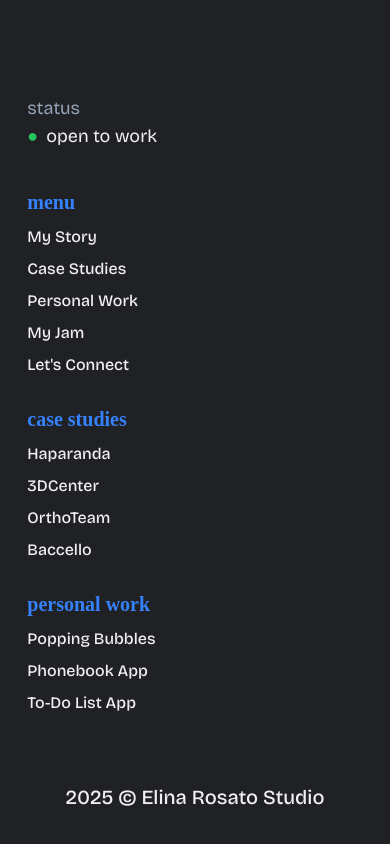
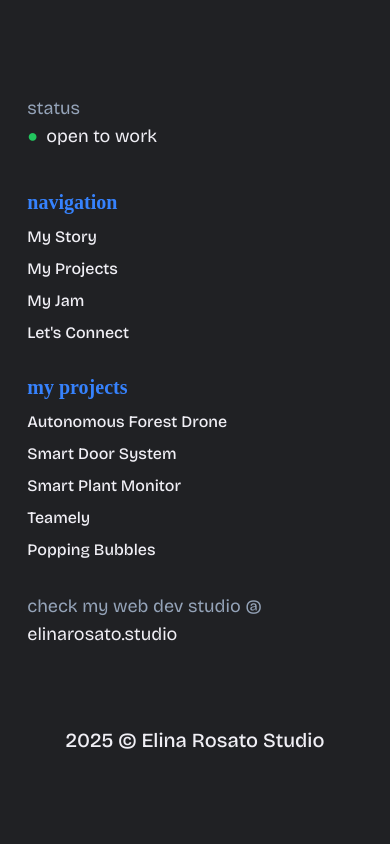
Before and after one commit to elinaRosato/portfolio, a Next.js app: page /projects/drone in a window 390 px wide. Shown: the part 5655-6499 px from the top of the page. Built offline with nearby package versions, Linux system fonts and the light colour scheme; a web font is replaced by a local one.

Commit message:
fix: footer and icon color

```diff
--- a/src/app/components/global/IconsSvg.tsx
+++ b/src/app/components/global/IconsSvg.tsx
@@ -8,13 +8,13 @@ const ForwardArrow : React.ReactElement = (
 
 const BackArrow : React.ReactElement = (
   <svg xmlns="http://www.w3.org/2000/svg" className='rotate-180 w-[5vw] h-[5vw] lg:w-[2vw] lg:h-[2vw]' width="16" height="16" fill="currentColor" viewBox="0 0 16 16">
-    <path fill-rule="evenodd" d="M1 8a.5.5 0 0 1 .5-.5h11.793l-3.147-3.146a.5.5 0 0 1 .708-.708l4 4a.5.5 0 0 1 0 .708l-4 4a.5.5 0 0 1-.708-.708L13.293 8.5H1.5A.5.5 0 0 1 1 8z"/>
+    <path fillRule="evenodd" d="M1 8a.5.5 0 0 1 .5-.5h11.793l-3.147-3.146a.5.5 0 0 1 .708-.708l4 4a.5.5 0 0 1 0 .708l-4 4a.5.5 0 0 1-.708-.708L13.293 8.5H1.5A.5.5 0 0 1 1 8z"/>
   </svg>
 )
 
 const ExternalArrow : React.ReactElement = (
-  <svg className='w-[4vw] h-[4vw] lg:w-[1.7vw] lg:h-[1.7vw]' xmlns="http://www.w3.org/2000/svg" width="16" height="16" fill="#202124"  viewBox="0 0 16 16">
-    <path fill-rule="evenodd" d="M14 2.5a.5.5 0 0 0-.5-.5h-6a.5.5 0 0 0 0 1h4.793L2.146 13.146a.5.5 0 0 0 .708.708L13 3.707V8.5a.5.5 0 0 0 1 0v-6z" fill="#202124"></path>
+  <svg className='w-[4vw] h-[4vw] lg:w-[1.7vw] lg:h-[1.7vw]' xmlns="http://www.w3.org/2000/svg" width="16" height="16" fill="#f0eff5"  viewBox="0 0 16 16">
+    <path fillRule="evenodd" d="M14 2.5a.5.5 0 0 0-.5-.5h-6a.5.5 0 0 0 0 1h4.793L2.146 13.146a.5.5 0 0 0 .708.708L13 3.707V8.5a.5.5 0 0 0 1 0v-6z" fill="#f0eff5"></path>
   </svg>
 )
 
--- a/src/app/components/home/projects/Projects.tsx
+++ b/src/app/components/home/projects/Projects.tsx
@@ -73,7 +73,7 @@ const ProjectsSection = (props: Props) => {
 
   return (
     <section id='projects' className='relative px-[7vw] lg:px-[7vw] py-20 lg:py-36 flex flex-col lg:items-center' >
-      <SectionTitle content="personal work" />
+      <SectionTitle content="my projects" />
       <SectionHeading content="Things I’ve built, broken, and learned from." />
       <div className='flex flex-col lg:flex-row lg:pt-20'>
         <div className='lg:w-1/3 lg:pr-14'>
--- a/src/app/components/layout/ButtonDownload.tsx
+++ b/src/app/components/layout/ButtonDownload.tsx
@@ -28,8 +28,8 @@ function ButtonDownload({}: Props) {
   return (
     <button onClick={handleDownload} className='flex flex-row items-center gap-[0.5vw] font-roboto font-black text-darkest-dark md:inline-flex text-[1.2vw] pb-[0.1vw] border-b-[3px] border-b-darkest-dark hover:border-b-accent border-solid  '>
       download cv
-      <svg className='w-[1.3vw] h-[1.3vw]' xmlns="http://www.w3.org/2000/svg" width="16" height="16" fill="#202124"  viewBox="0 0 16 16">
-        <path fillRule="evenodd" d="M14 2.5a.5.5 0 0 0-.5-.5h-6a.5.5 0 0 0 0 1h4.793L2.146 13.146a.5.5 0 0 0 .708.708L13 3.707V8.5a.5.5 0 0 0 1 0v-6z" fill="#202124"></path>
+      <svg className='w-[1.3vw] h-[1.3vw]' xmlns="http://www.w3.org/2000/svg" width="16" height="16" fill="#f0eff5"  viewBox="0 0 16 16">
+        <path fillRule="evenodd" d="M14 2.5a.5.5 0 0 0-.5-.5h-6a.5.5 0 0 0 0 1h4.793L2.146 13.146a.5.5 0 0 0 .708.708L13 3.707V8.5a.5.5 0 0 0 1 0v-6z" fill="#f0eff5"></path>
       </svg>
     </button>
   )
--- a/src/app/components/layout/Footer.tsx
+++ b/src/app/components/layout/Footer.tsx
@@ -15,25 +15,23 @@ const Footer = (props: Props) => {
         </div>
         <div className='md:flex md:w-3/4 justify-between'>
           <div className='pb-5'>
-            <SectionTitle content={"menu"} />
+            <SectionTitle content={"navigation"} />
             <a className='block my-3' href="#about"><ParagraphSmall content={"My Story"}/></a>
-            <a className='block my-3' href="#cases"><ParagraphSmall content={"Case Studies"}/></a>
-            <a className='block my-3' href="#projects"><ParagraphSmall content={"Personal Work"}/></a>
+            <a className='block my-3' href="#projects"><ParagraphSmall content={"My Projects"}/></a>
             <a className='block my-3' href="#services"><ParagraphSmall content={"My Jam"}/></a>
             <a className='block my-3' href="#contact"><ParagraphSmall content={"Let's Connect"}/></a>
           </div>
           <div className='pb-5'>
-            <SectionTitle content={"case studies"} />
-            <a className='block my-3' href="/cases/haparanda"><ParagraphSmall content={"Haparanda"}/></a>
-            <a className='block my-3' href="/cases/3dcenter"><ParagraphSmall content={"3DCenter"}/></a>
-            <a className='block my-3' href="/cases/orthoteam"><ParagraphSmall content={"OrthoTeam"}/></a>
-            <a className='block my-3' href="/cases/baccello"><ParagraphSmall content={"Baccello"}/></a>
+            <SectionTitle content={"my projects"} />
+            <a className='block my-3' href="/projects/drone"><ParagraphSmall content={"Autonomous Forest Drone"}/></a>
+            <a className='block my-3' href="/projects/door-system"><ParagraphSmall content={"Smart Door System"}/></a>
+            <a className='block my-3' href="/projects/plant-monitor"><ParagraphSmall content={"Smart Plant Monitor"}/></a>
+            <a className='block my-3' href="/projects/teamely"><ParagraphSmall content={"Teamely"}/></a>
+            <a className='block my-3' href="/projects/poppingbubbles"><ParagraphSmall content={"Popping Bubbles"}/></a>
           </div>
-          <div className='pb-5'>
-            <SectionTitle content={"personal work"} />
-            <a className='block my-3' href="/projects/poppingbubbles"><ParagraphSmall content={"Popping Bubbles"}/></a>
-            <a className='block my-3' href="/projects/phonebook"><ParagraphSmall content={"Phonebook App"}/></a>
-            <a className='block my-3' href="/projects/todolist"><ParagraphSmall content={"To-Do List App"}/></a>
+          <div className='pb-10'>
+            <p className='text-lg text-slate-400'>check my web dev studio @</p>
+            <p className='text-lg text-darkest-dark hover:text-accent'><a href="https://elinarosato.studio">elinarosato.studio</a></p>
           </div>
         </div>
       </div>
```
